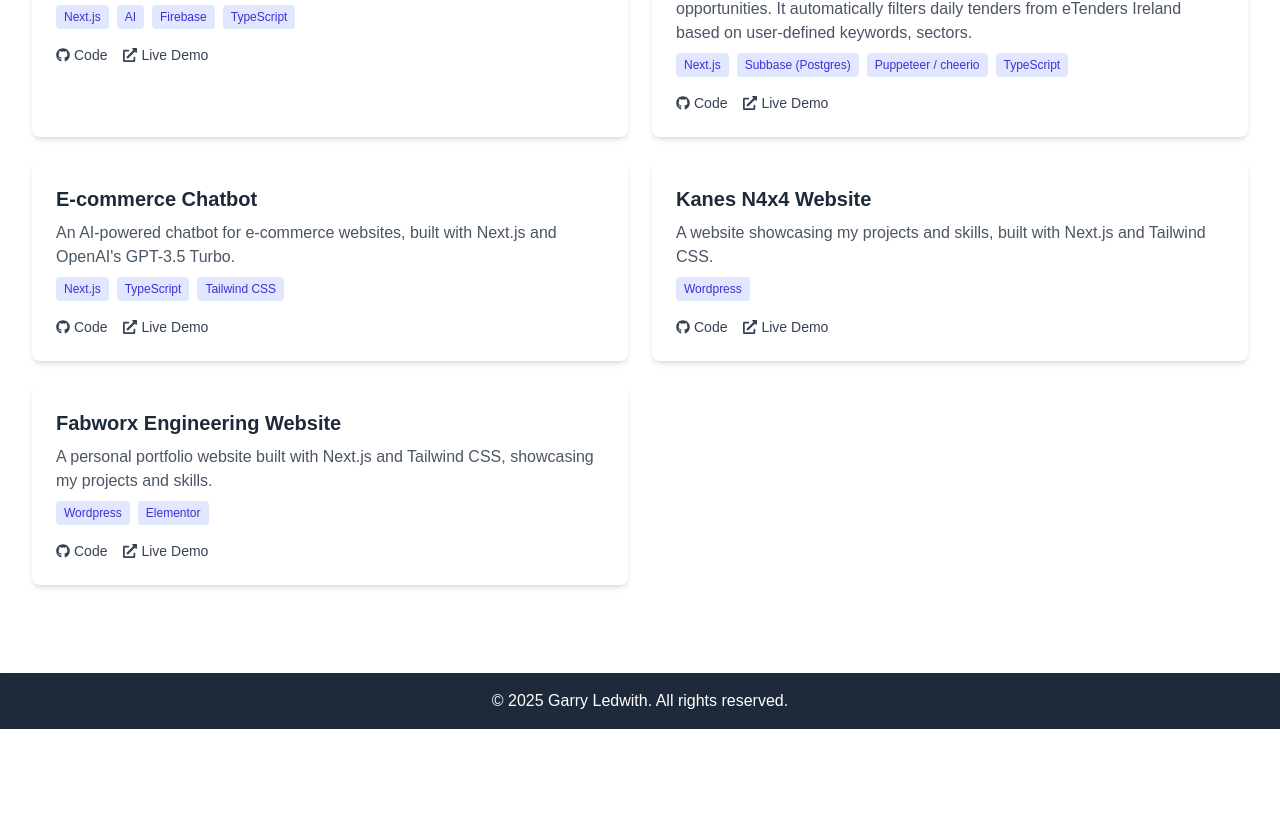
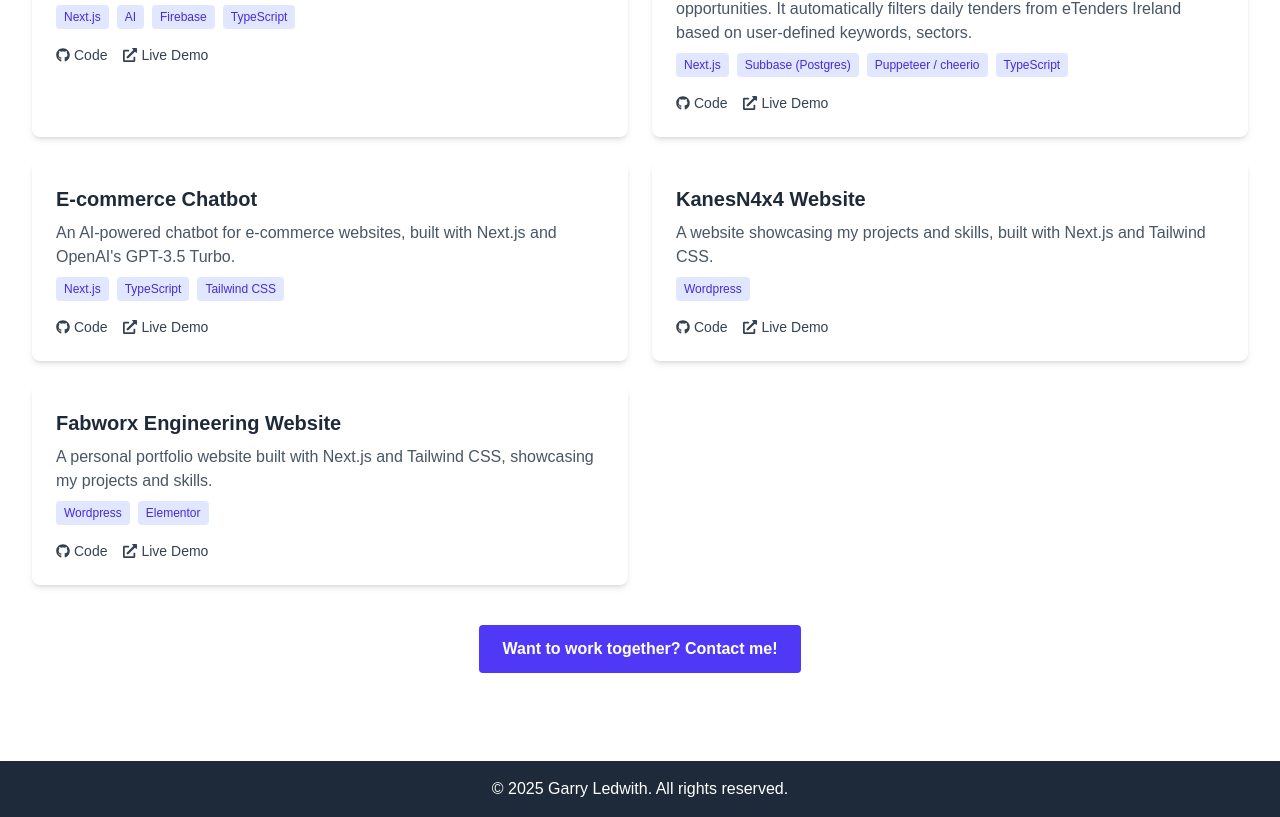
Before and after one commit to GarryLed/developer-portfolio, a Next.js app: page /projects in a window 1280 px wide. Shown: the part 543-1360 px from the top of the page. Before the commit the page ends 1272 px from the top, so only its background shows below. Built offline with nearby package versions, Linux system fonts and the light colour scheme.

Commit message:
refactoring projects and about page

```diff
--- a/app/about/page.tsx
+++ b/app/about/page.tsx
@@ -16,7 +16,7 @@
         transition={{ duration: 0.6 }}
         className="max-w-3xl mx-auto"
       >
-        <h1 className="text-4xl font-bold mb-4 text-center">👨‍💻 About Me</h1>
+        <h1 className="text-4xl font-bold mb-4 text-center">About Me</h1>
 
         <p className="text-lg leading-relaxed mb-6">
           Hey, I'm Garry, a third-year Computing student at ATU Sligo, and a mature career-changer with a background in web design and digital marketing.
--- a/app/blog/page.tsx
+++ b/app/blog/page.tsx
@@ -0,0 +1,9 @@
+
+
+const BlogPage = () => {
+  return (
+    <div>Blog Page</div>
+  )
+}
+
+export default BlogPage
--- a/app/layout.tsx
+++ b/app/layout.tsx
@@ -1,22 +1,27 @@
-import "@/styles/globals.css";
+//"use client";
 
+import { ReactNode } from "react";
+import { ThemeProvider } from "next-themes";
 import Header from "@/components/Header";
 import Footer from "@/components/Footer";
 
-import { ReactNode } from "react";
+import "@/styles/globals.css";
 
 export const metadata = {
   title: "Garry Ledwith - Developer Portfolio",
-  description: "Garry Ledwith's personal portfolio showcasing projects, skills, and contact information.",
+  description: "Garry Ledwith's software development portfolio showcasing projects, skills, and contact information.",
 };
 
 export default function RootLayout({ children }: { children: ReactNode }) {
   return (
     <html lang="en" className="scroll-smooth" suppressHydrationWarning>
       <body className="bg-white text-gray-800 dark:bg-gray-900 dark:text-gray-100">
-        <Header />
-        <main className="container mx-auto px-4 py-8">{children}</main>
-        <Footer />
+        <ThemeProvider attribute="class" defaultTheme="system" enableSystem>
+          {/* Dark Mode Toggle */}
+          <Header />
+          <main className="container mx-auto px-4 py-8">{children}</main>
+          <Footer />
+        </ThemeProvider>
       </body>
     </html>
   );
--- a/app/projects/page.tsx
+++ b/app/projects/page.tsx
@@ -41,7 +41,7 @@
     demo: "https://e-commerce-chatbot.vercel.app/",
   },
   {
-    title: "Kanes N4x4 Website",
+    title: "KanesN4x4 Website",
     description: "A  website showcasing my projects and skills, built with Next.js and Tailwind CSS.",
     tags: ["Wordpress"],
     github: "#",
@@ -110,6 +110,19 @@
           </motion.div>
         ))}
       </div>
+{/* Contact link Section */}
+      <div className="flex justify-center mt-10 text-center">
+        <tr>
+          <th colSpan={2}>
+            <Link
+              href="/contact"
+              className="inline-block px-6 py-3 bg-indigo-600 text-white rounded hover:bg-indigo-700 transition"
+            >
+              Want to work together? Contact me!
+            </Link>
+          </th>
+        </tr>
+      </div>
     </main>
   );
 }
--- a/package.json
+++ b/package.json
@@ -13,6 +13,7 @@
     "gray-matter": "^4.0.3",
     "next": "15.3.3",
     "next-mdx-remote": "^5.0.0",
+    "next-themes": "^0.4.6",
     "react": "^19.0.0",
     "react-dom": "^19.0.0",
     "react-icons": "^5.5.0",
```
Also changed, not shown: 1 other file (tests, documents, lock files or other folders).
